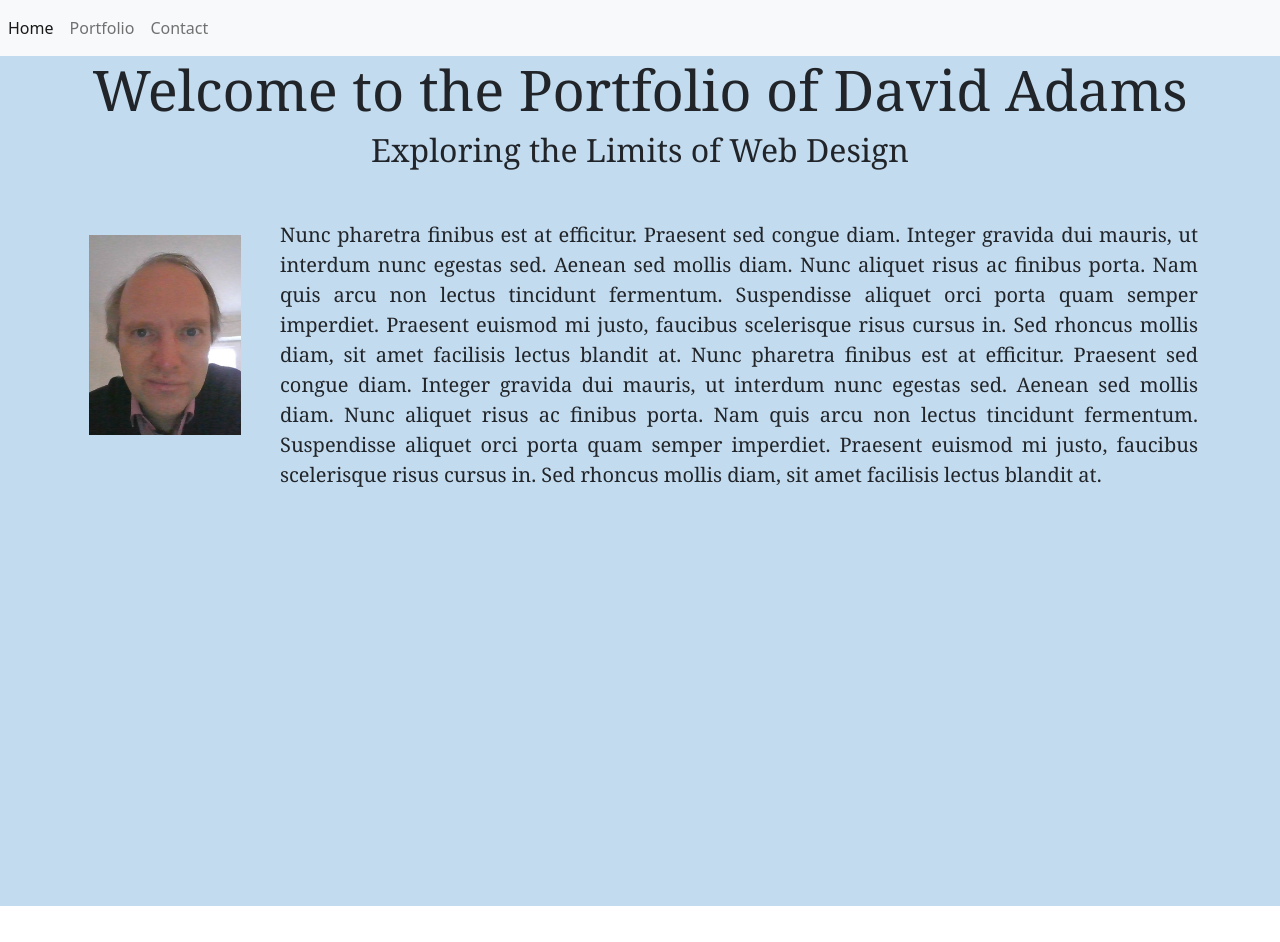
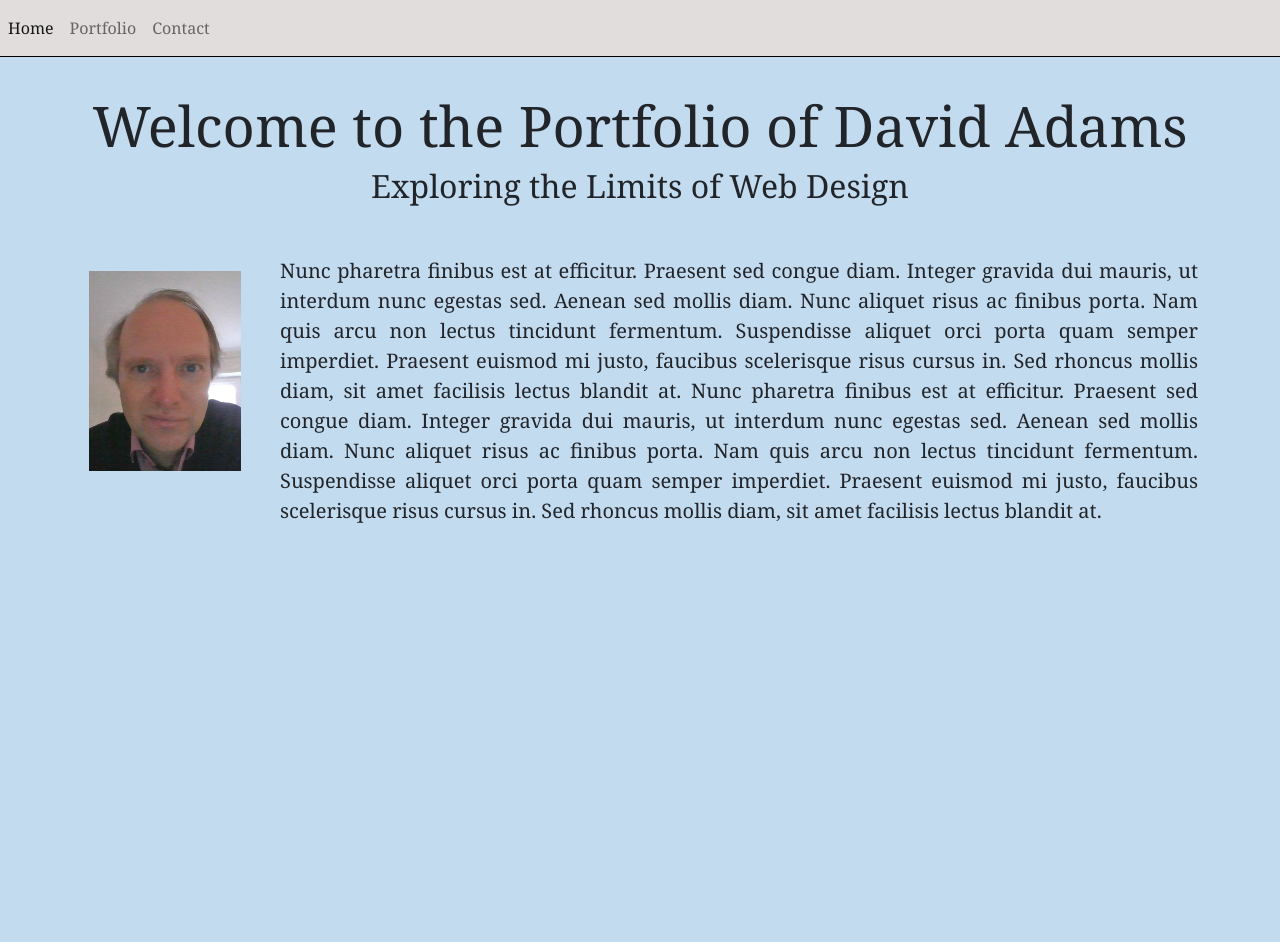
Before and after one commit to DavidBlueLamassu/React-Portfolio, a React (Create React App) app: page / in a window 1280 px wide. Before the commit the page ends 906 px from the top, so only its background shows below. Built offline with nearby package versions, Linux system fonts and the light colour scheme.

Commit message:
Navbar and Portfolio formatted

```diff
--- a/src/components/Header.js
+++ b/src/components/Header.js
@@ -1,12 +1,19 @@
 import React from 'react';
 import { NavLink } from 'react-router-dom';
 
+// Navbar Nav: list format: https://getbootstrap.com/docs/4.3/components/navbar/
 
-// Navbar Nav: list format: https://getbootstrap.com/docs/4.3/components/navbar/
+const styles = {
+  page: {
+    background: "#e2dddd",
+    fontFamily: "Cambria, Cochin, Georgia, Times, 'Times New Roman', serif",
+    borderBottom: "solid black 1px",
+  }
+}
 
 function Navbar() {
   return (
-    <nav className="navbar navbar-expand-lg navbar-light bg-light">
+    <nav className="navbar navbar-expand-lg navbar-light" style={styles.page}>
       <button className="navbar-toggler" type="button" data-toggle="collapse" data-target="#navbarNav" aria-controls="navbarNav" aria-expanded="false" aria-label="Toggle navigation">
         <span className="navbar-toggler-icon"></span>
       </button>
--- a/src/components/pages/Contact.js
+++ b/src/components/pages/Contact.js
@@ -9,7 +9,7 @@ const styles = {
     fontSize: "50px",
     textAlign: "center",
     marginBottom: "50px",
-    paddingTop: "20px"
+    paddingTop: "35px"
   },
   linkSpacing: {
     marginBottom: "50px",
--- a/src/components/pages/Home.js
+++ b/src/components/pages/Home.js
@@ -3,17 +3,20 @@ import React from "react";
 const styles = {
   page: {
     background: "rgb(195, 219, 239)",
-    fontFamily: "Cambria, Cochin, Georgia, Times, 'Times New Roman', serif"
+    fontFamily: "Cambria, Cochin, Georgia, Times, 'Times New Roman', serif",
   },
   header: {
-    textAlign: "center",
+    paddingTop: "35px",
+    textAlign: "center"
   },
   subHeader: {
     textAlign: "center",
     marginBottom: "50px"
   },
   imageTextContainer: {
-    paddingBottom: "400px"
+    paddingBottom: "400px",
+    display: "flex",
+    justifyContent: "center"
   },
   imageBox: {
     display: "flex",
--- a/src/components/pages/Portfolio.js
+++ b/src/components/pages/Portfolio.js
@@ -2,18 +2,30 @@ import React from "react";
 import ProjectCard from "./ProjectCard/";
 import projects from "./../../projects.json";
 
+const styles = {
+  page: {
+    background: "rgb(195, 219, 239)",
+    fontFamily: "Cambria, Cochin, Georgia, Times, 'Times New Roman', serif",
+  },
+  header: {
+    paddingTop: "35px",
+    textAlign: "center",
+    paddingBottom: "20px",
+    fontSize: "50px"
+  },
+  gallery: {
+    display: "flex",
+    justifyContent: "center"
+  }
+}
+
 function Portfolio() {
   return (
-    <div>
-      <h1>Portfolio</h1>
-      <p>
-            Nunc pharetra finibus est at efficitur. Praesent sed congue diam. Integer gravida dui
-            mauris, ut interdum nunc egestas sed. Aenean sed mollis diam. Nunc aliquet risus ac finibus
-            porta. Nam quis arcu non lectus tincidunt fermentum. Suspendisse aliquet orci porta quam
-            semper imperdiet. Praesent euismod mi justo, faucibus scelerisque risus cursus in. Sed
-            rhoncus mollis diam, sit amet facilisis lectus blandit at.
-      </p>
+    <div style={styles.page}>
+      <h1 style={styles.header}>Portfolio</h1>
+      <div style={styles.gallery}>
       {ProjectDisplay()}
+      </div>
     </div>
   );
 }
--- a/src/components/pages/ProjectCard/index.js
+++ b/src/components/pages/ProjectCard/index.js
@@ -1,24 +1,46 @@
 import React from "react";
-import "./style.css";
+
+const styles = {
+  cardPosition: {
+    display: "flex",
+    justifyContent: "center"
+  },
+  card: {
+    background: "rgb(195, 219, 239)",
+    fontFamily: "Cambria, Cochin, Georgia, Times, 'Times New Roman', serif",
+    height: "325px",
+    width: "325px",
+    boxShadow: "0 3px 6px #999, 0 3px 6px #999",
+    textAlign: "center",
+    marginBottom: "40px",
+  },
+  image: {
+    height: "200px"
+  },
+  links: {
+    textDecoration: "none",
+    color: "black",
+  },
+}
+
+
+
+//https://getbootstrap.com/docs/4.3/components/card/ Images
 
 function ProjectCard(props) {
   return (
-    <div className="card col-lg-3 col-md-5 col-sm-12">
-      <div className="img-container">
-        <img alt={props.title} src={props.screenshot} />
-      </div>
-      <div className="content">
-        <ul>
-          <li>
-            {props.title}
-          </li>
-          <li>
-          <a href={props.url}>URL</a>
-          </li>
-          <li>
-          <a href={props.gitHub}>GitHub</a>
-          </li>
-        </ul>
+    <div className="col-lg-4 col-md-6 col-sm-12" style={styles.cardPosition}>
+      <div className="card" style={styles.card}>
+        <img src={props.screenshot} className="card-img-top" alt={props.title} style={styles.image}/>
+        <div className="card-body">
+          <h5 className="card-text">{props.title}</h5>
+          <div>
+            <a href={props.url} style={styles.links}>URL</a>
+          </div>
+          <div>
+            <a href={props.gitHub} style={styles.links}>GitHub</a>
+          </div>
+        </div>
       </div>
     </div>
   );
--- a/src/components/pages/ProjectCard/style.css
+++ /dev/null
@@ -1,34 +0,0 @@
-.card {
-  background: #fff;
-  border-radius: 2px;
-  height: 325px;
-  margin: 1rem;
-  position: relative;
-  width: 325px;
-  box-shadow: 0 3px 6px #999, 0 3px 6px #999;
-  text-align: left;
-}
-
-.card > .img-container {
-  height: 60%;
-  overflow: hidden;
-  text-align: center;
-  background:#6CADDC;
-}
-.card > .img-container > img {
-  width: 60%
-}
-
-.card > .content {
-  padding-left: 1rem;
-  padding-right: 1rem;
-  font-size: 15px;
-}
-
-.card > .content > ul {
-  list-style-type: none;
-}
-
-.card > .content > ul > li {
-  margin-top: 18px;
-}
```
